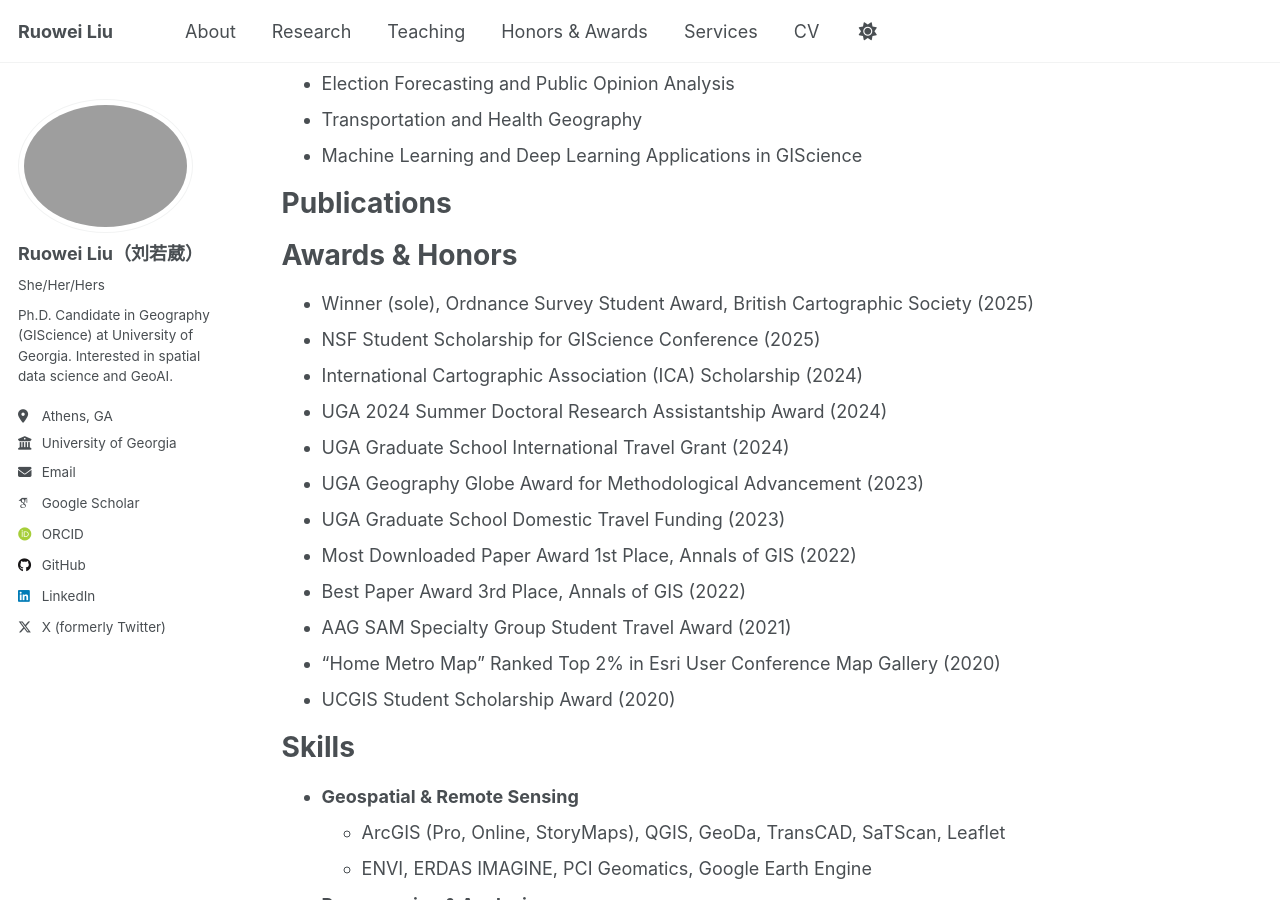
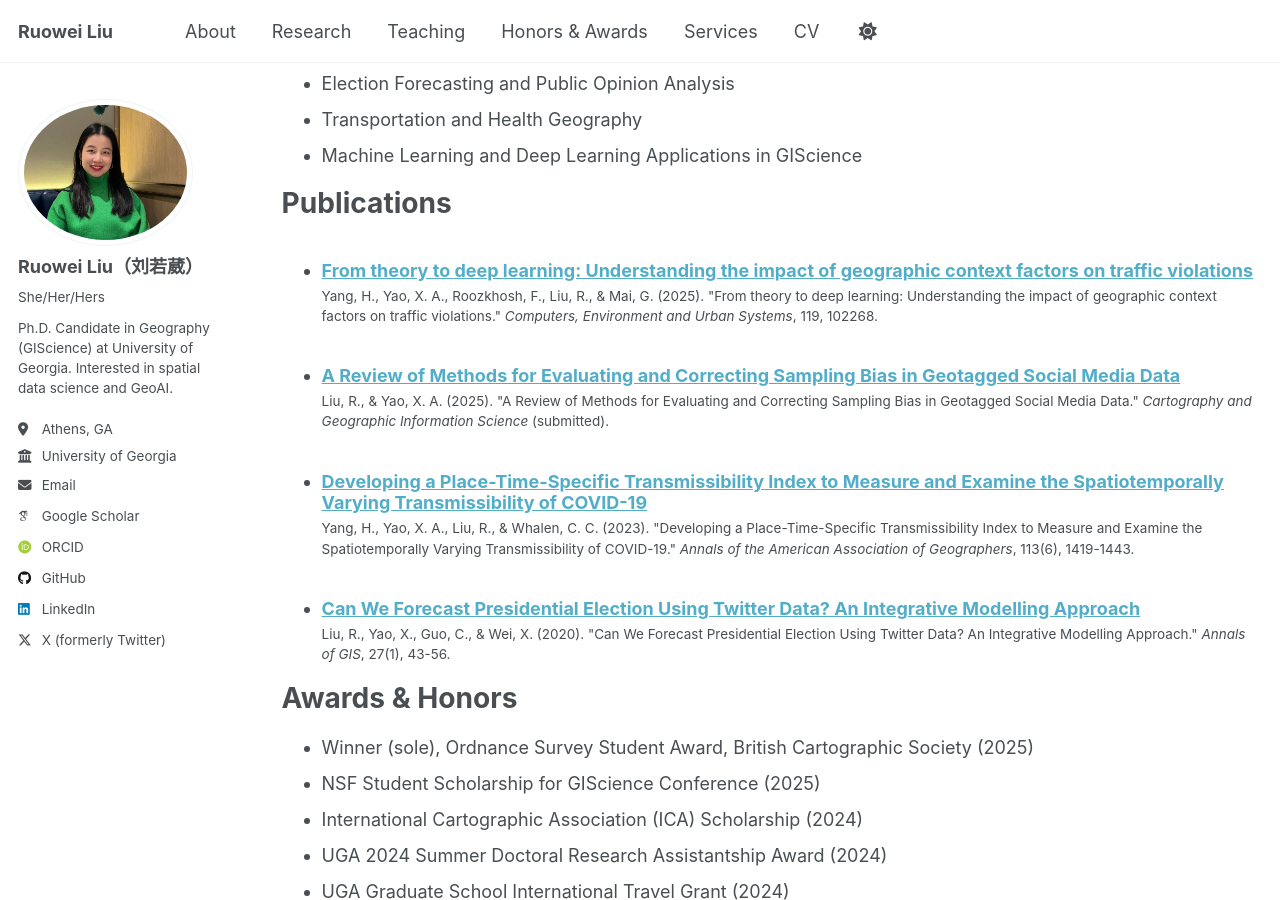
Before and after one commit to ruoweiliu/ruoweiliu.github.io, a Jekyll site: the page built from _pages/cv.md, in a window 1280 px wide and 900 px high, scrolled down 580 px. Built offline with Jekyll 4.4.1, drawn with Linux system fonts in a browser that asks for light colours; some web fonts are replaced; a script that is not in the unit is left out.

Commit message:
Update avatar configuration to use profile.jpg

```diff
--- a/_config.yml
+++ b/_config.yml
@@ -23,7 +23,7 @@ repository               : "ruoweiliu/ruoweiliu.github.io"
 #               Additional customization can be done by editing /_includes/author-profile.html
 author:
   # Biographic information
-  avatar           : "profile.png"
+  avatar           : "profile.jpg"
   name             : "Ruowei Liu（刘若葳）"
   pronouns         : "She/Her/Hers"
   bio              : "Ph.D. Candidate in Geography (GIScience) at University of Georgia. Interested in spatial data science and GeoAI."
--- /dev/null
+++ b/_publications/2020-twitter-election.md
@@ -0,0 +1,23 @@
+---
+title: "Can We Forecast Presidential Election Using Twitter Data? An Integrative Modelling Approach"
+collection: publications
+permalink: /publication/2020-twitter-election
+excerpt: 'Most Downloaded Paper Award 1st Place & Best Paper Award 3rd Place in Annals of GIS (2021)'
+date: 2020-01-01
+venue: 'Annals of GIS'
+authors: 'Ruowei Liu, Xiaoping Yao, Chun Guo, Xiaoyu Wei'
+paperurl: 'https://doi.org/10.1080/19475683.2020.1829704'
+pdfurl: ''
+arxivurl: ''
+bibtexurl: ''
+citation: 'Liu, R., Yao, X., Guo, C., & Wei, X. (2020). &quot;Can We Forecast Presidential Election Using Twitter Data? An Integrative Modelling Approach.&quot; <i>Annals of GIS</i>, 27(1), 43-56.'
+---
+
+This paper integrates Twitter sentiment with election forecasting models to predict U.S. presidential election outcomes.
+
+**Awards:**
+- Most Downloaded Paper Award 1st Place (2021)
+- Best Paper Award 3rd Place (2021)
+- Views: 11,541
+- Google Scholar Citations: 65
+- Altmetric: 10
--- /dev/null
+++ b/_publications/2023-covid-transmissibility.md
@@ -0,0 +1,18 @@
+---
+title: "Developing a Place-Time-Specific Transmissibility Index to Measure and Examine the Spatiotemporally Varying Transmissibility of COVID-19"
+collection: publications
+permalink: /publication/2023-covid-transmissibility
+excerpt: 'UGA Geography Globe Award for Methodological Advancement (2023)'
+date: 2023-06-01
+venue: 'Annals of the American Association of Geographers'
+authors: 'Huayi Yang, Xiaoping Yao, Ruowei Liu, Christopher Whalen'
+paperurl: 'https://doi.org/10.1080/24694452.2023.2182758'
+pdfurl: ''
+arxivurl: ''
+bibtexurl: ''
+citation: 'Yang, H., Yao, X. A., Liu, R., & Whalen, C. C. (2023). &quot;Developing a Place-Time-Specific Transmissibility Index to Measure and Examine the Spatiotemporally Varying Transmissibility of COVID-19.&quot; <i>Annals of the American Association of Geographers</i>, 113(6), 1419-1443.'
+---
+
+This research develops a place-time-specific transmissibility index for COVID-19 and assesses spatiotemporal variations in infectiousness.
+
+**Award:** UGA Geography Globe Award for Methodological Advancement (2023)
--- /dev/null
+++ b/_publications/2025-sampling-bias-review.md
@@ -0,0 +1,18 @@
+---
+title: "A Review of Methods for Evaluating and Correcting Sampling Bias in Geotagged Social Media Data"
+collection: publications
+permalink: /publication/2025-sampling-bias-review
+excerpt: 'Comprehensive review of bias evaluation methods (submitted)'
+date: 2025-01-01
+venue: 'Cartography and Geographic Information Science (submitted)'
+authors: 'Ruowei Liu, Xiaoping Yao'
+paperurl: ''
+pdfurl: ''
+arxivurl: ''
+bibtexurl: ''
+citation: 'Liu, R., & Yao, X. A. (2025). &quot;A Review of Methods for Evaluating and Correcting Sampling Bias in Geotagged Social Media Data.&quot; <i>Cartography and Geographic Information Science</i> (submitted).'
+---
+
+This paper develops a conceptual framework for evaluating and correcting sampling bias in geotagged social media datasets and conducts a comprehensive literature review of current methods.
+
+**Status:** Submitted to Cartography and Geographic Information Science
--- /dev/null
+++ b/_publications/2025-traffic-violations.md
@@ -0,0 +1,16 @@
+---
+title: "From theory to deep learning: Understanding the impact of geographic context factors on traffic violations"
+collection: publications
+permalink: /publication/2025-traffic-violations
+excerpt: 'Theory-guided and deep learning models for understanding traffic violations'
+date: 2025-01-01
+venue: 'Computers, Environment and Urban Systems'
+authors: 'Huayi Yang, Xiaoping Yao, Farnaz Roozkhosh, Ruowei Liu, Gengchen Mai'
+paperurl: 'https://doi.org/10.1016/j.compenvurbsys.2025.102268'
+pdfurl: ''
+arxivurl: ''
+bibtexurl: ''
+citation: 'Yang, H., Yao, X. A., Roozkhosh, F., Liu, R., & Mai, G. (2025). &quot;From theory to deep learning: Understanding the impact of geographic context factors on traffic violations.&quot; <i>Computers, Environment and Urban Systems</i>, 119, 102268.'
+---
+
+This study examines geographic context factors influencing traffic violations using theory-guided and deep learning models.
```
Also changed, not shown: _pages/research.html (added, +35 -0 lines), _pages/teaching.html (added, +28 -0 lines), images/profile.jpg (added).
